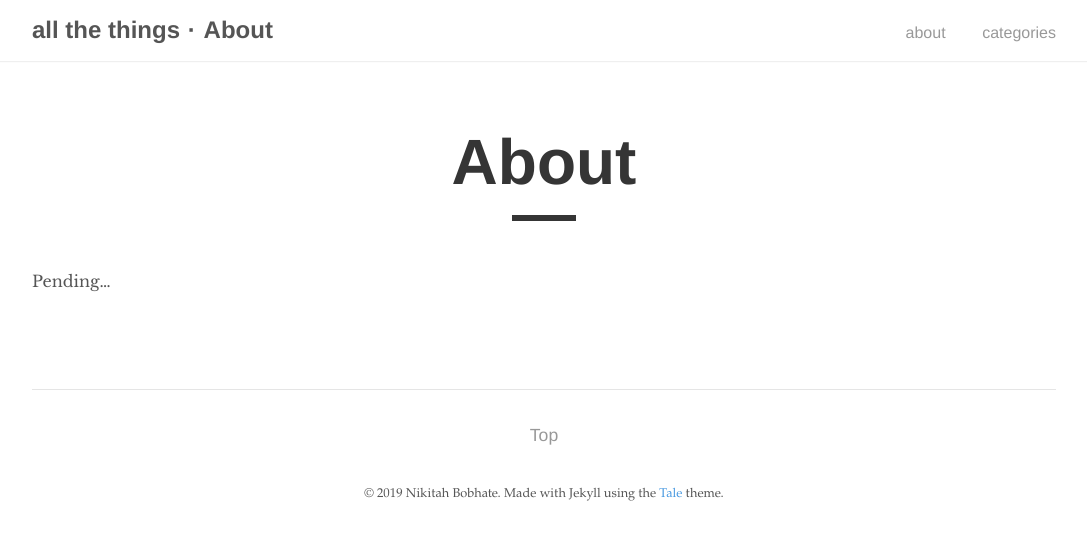
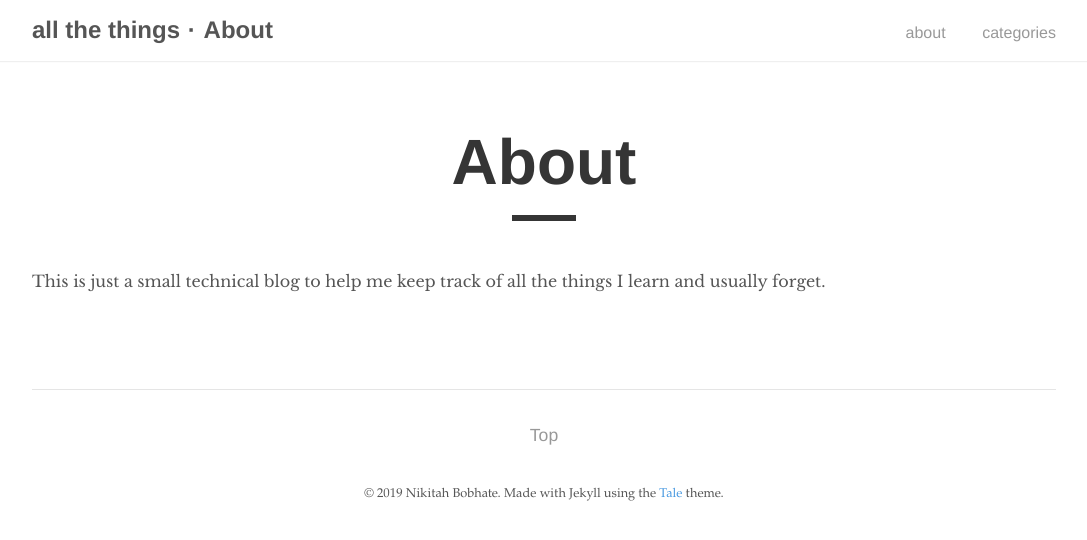
Before and after one commit to nbobhate/nbobhate.github.io, a Jekyll site: the page built from about.md, in a window 1280 px wide. Shown: the top 540 px of the page, without its empty margins (96-1183 px from the left). Built offline with Jekyll 4.4.1, drawn with Linux system fonts in a browser that asks for light colours.

Commit message:
Tidy up and small blurb.

```diff
--- a/about.md
+++ b/about.md
@@ -4,4 +4,4 @@ title: "About"
 permalink: /about/
 ---
 
-Pending...
+This is just a small technical blog to help me keep track of all the things I learn and usually forget.
```
Also changed, not shown: README.md.
